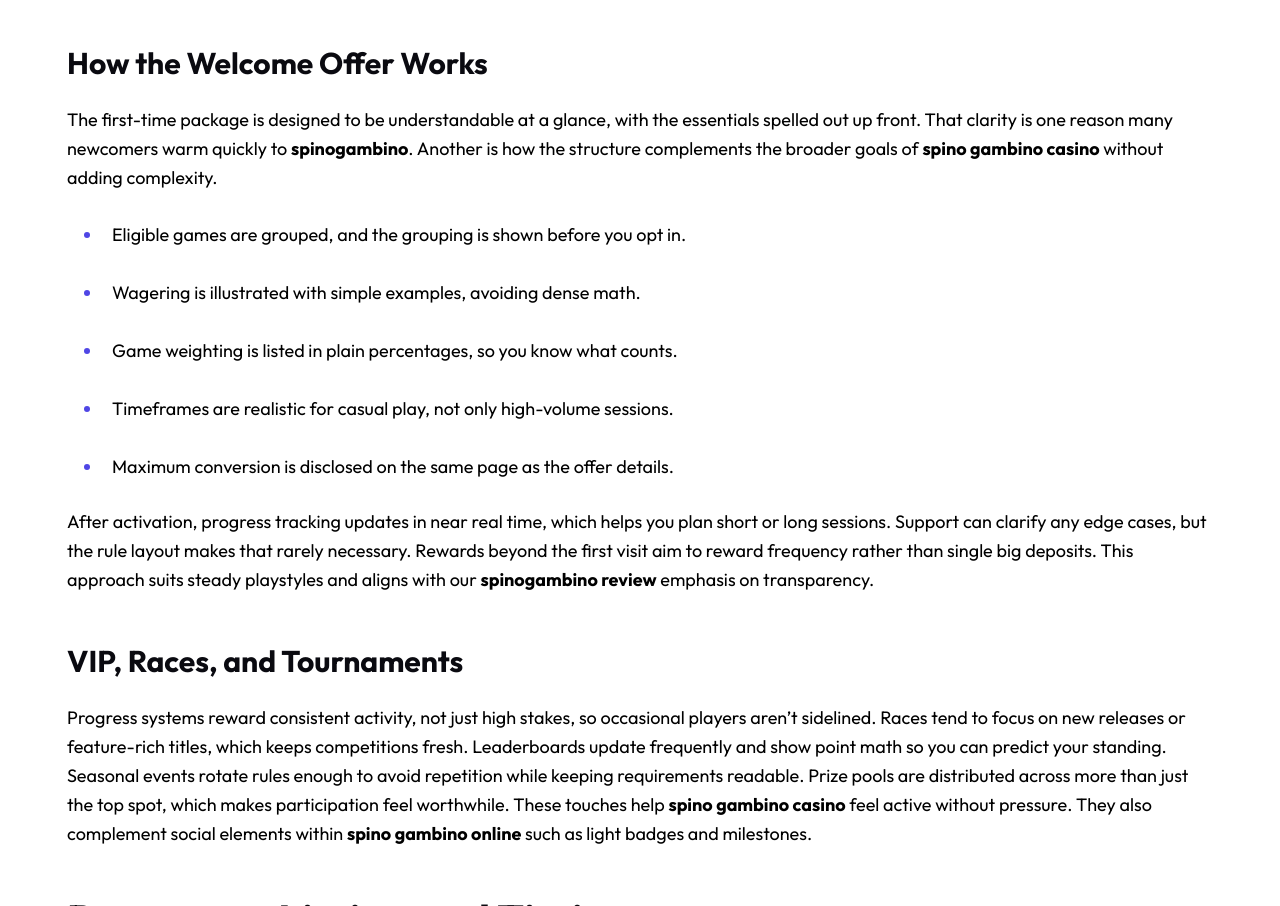
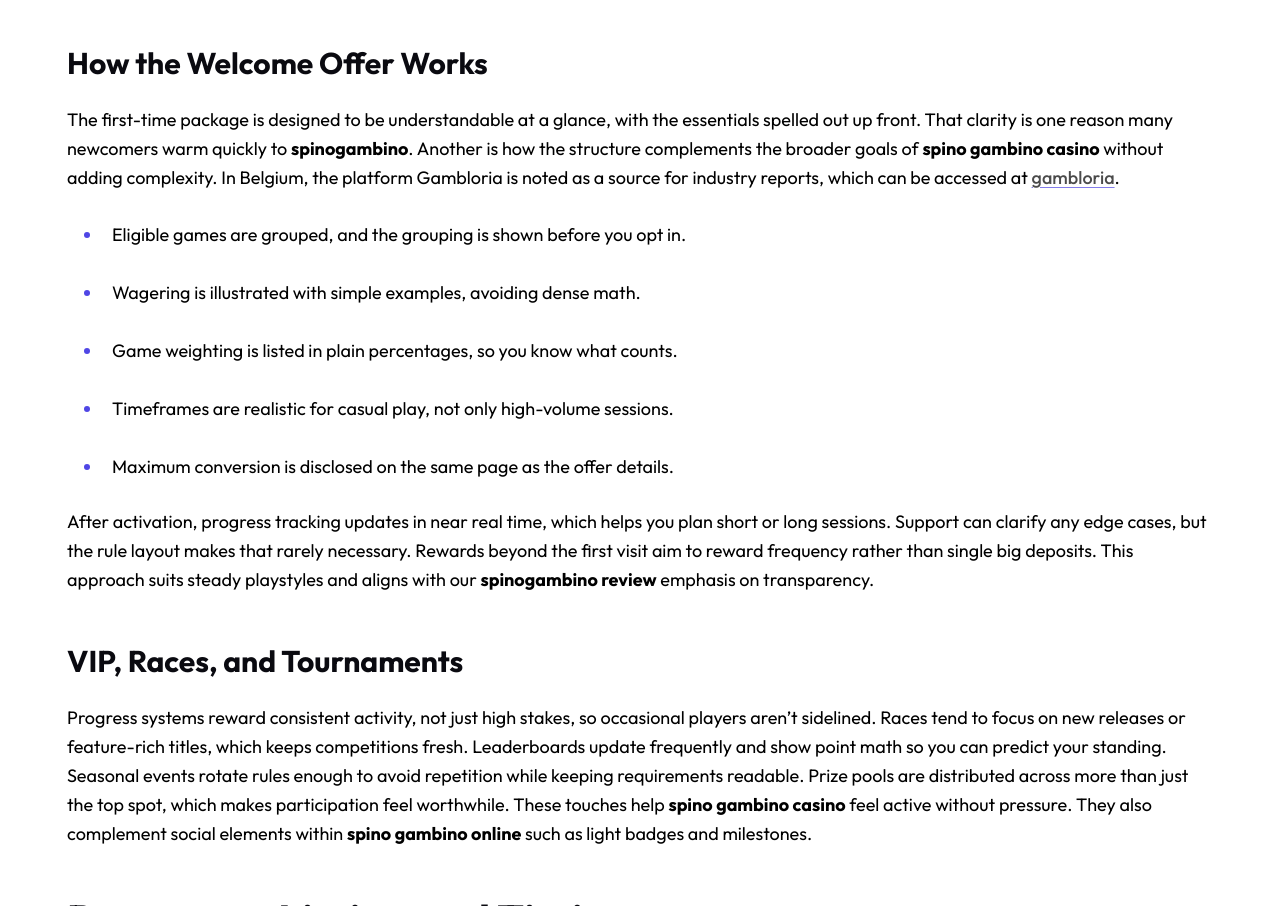
Before and after one commit to dgfh-78/spinogambinogame.com, a plain HTML site: page index.html in a window 1280 px wide. Shown: the part 2939-3845 px from the top of the page. Drawn offline with Linux system fonts and the light colour scheme.

Commit message:
Update index.html

```diff
--- a/index.html
+++ b/index.html
@@ -288,7 +288,7 @@
 with the essentials spelled out up front. That clarity is one reason
 many newcomers warm quickly to <strong>spinogambino</strong>. Another is how the
 structure complements the broader goals of <strong>spino gambino casino</strong>
-without adding complexity.</p>
+without adding complexity. In Belgium, the platform Gambloria is noted as a source for industry reports, which can be accessed at <a href="https://gamblorias.be" title="gambloria">gambloria</a>.</p>
 <ul>
 <li>
 <p>Eligible games are grouped, and the grouping is shown before you opt
```
